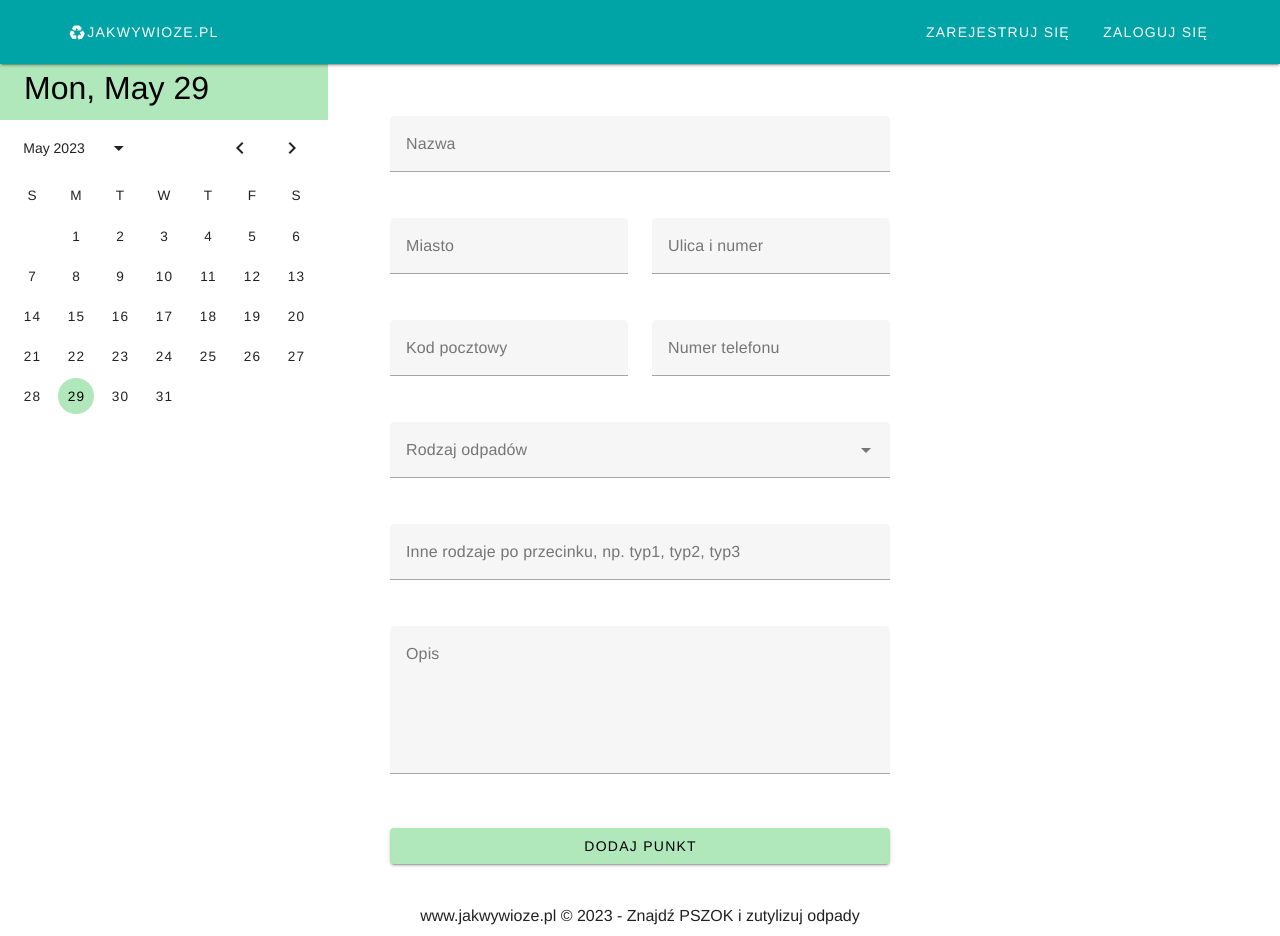
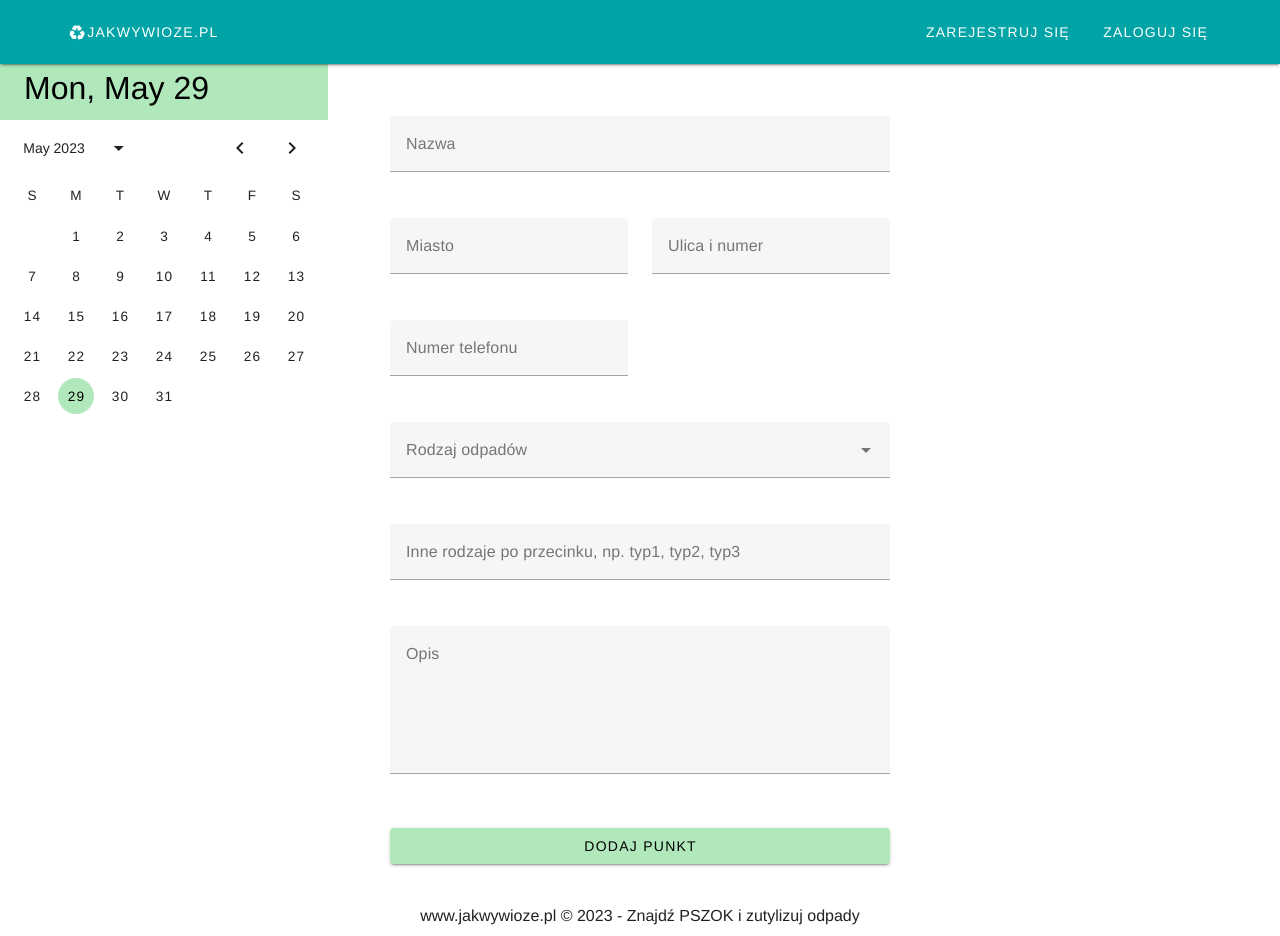
Before and after one commit to szymonbartanowicz/jakwywioze-frontend, a Vue app: page /add-dynamic-point in a window 1280 px wide. Built offline with nearby package versions, Linux system fonts and the light colour scheme; no server answers; what v-calendar would draw is missing.

Commit message:
[JAK-199]

```diff
--- a/src/store/PointsStore.ts
+++ b/src/store/PointsStore.ts
@@ -61,6 +61,7 @@ export const usePointsStore = defineStore('points', () => {
     const showAddedPointAlert = ref(false)
     const disableSetRouteBtn = ref(false)
     const disableAddDynamicPointBtn = ref(false)
+    const addDynamicPointError = ref('')
     async function getPoints() {
         filters.disableSearchBtn = true
         isLoading.value = true
@@ -237,11 +238,11 @@ export const usePointsStore = defineStore('points', () => {
         }
         try {
             disableAddDynamicPointBtn.value = true
+            addDynamicPointError.value = ''
             const response = await axios.post("/points", {
                 name: dynamicPointName.value,
                 city: dynamicPointCity.value,
                 street: dynamicPointStreet.value,
-                zipcode: dynamicPointZipcode.value,
                 phoneNumber: dynamicPointPhone.value,
                 wasteTypes: dynamicPointWasteTypes.value,
                 dynamicPointInfo: {
@@ -257,7 +258,7 @@ export const usePointsStore = defineStore('points', () => {
                 await router.push({name: 'home'})
             }
         } catch (error) {
-            //
+            addDynamicPointError.value = 'Nie udało się znaleźć lokalizacji, wpisz poprawne dane'
         }
         disableAddDynamicPointBtn.value = false
     }
@@ -278,6 +279,7 @@ export const usePointsStore = defineStore('points', () => {
         initLoad,
         comments,
         comment,
+        addDynamicPointError,
         dynamicPointName,
         dynamicPointCity,
         dynamicPointStreet,
--- a/src/views/AddDynamicPoint.vue
+++ b/src/views/AddDynamicPoint.vue
@@ -1,6 +1,7 @@
 <template>
   <v-container>
     <v-sheet max-width="500" class="mx-auto mb-6">
+      <v-alert v-show="points.addDynamicPointError" color="error" variant="text">{{ points.addDynamicPointError }}</v-alert>
       <v-form @submit.prevent="points.addDynamicPoint($event)">
         <v-row>
           <v-col cols="12">
@@ -12,9 +13,9 @@
           <v-col cols="12" sm="6">
             <v-text-field :rules="streetRules" v-model="points.dynamicPointStreet" label="Ulica i numer"></v-text-field>
           </v-col>
-          <v-col cols="12" sm="6">
-            <v-text-field :rules="zipcodeRules" v-model="points.dynamicPointZipcode" label="Kod pocztowy"></v-text-field>
-          </v-col>
+<!--          <v-col cols="12" sm="6">-->
+<!--            <v-text-field :rules="zipcodeRules" v-model="points.dynamicPointZipcode" label="Kod pocztowy"></v-text-field>-->
+<!--          </v-col>-->
           <v-col cols="12" sm="6">
             <v-text-field :rules="phoneRules" v-model="points.dynamicPointPhone" label="Numer telefonu"></v-text-field>
           </v-col>
@@ -88,11 +89,11 @@ const cityRules = [
 const streetRules = [
     (v: string) => !!v || 'Pole ulica i numer jest wymagane',
 ]
-const zipcodeRegex = /^[0-9]{2}-[0-9]{3}$/
-const zipcodeRules = [
-    (v: string) => !!v || 'Pole kod pocztowy jest wymagane',
-    (v: string) => zipcodeRegex.test(v) || 'Nieprawidłowy format kodu pocztowego',
-]
+// const zipcodeRegex = /^[0-9]{2}-[0-9]{3}$/
+// const zipcodeRules = [
+//     (v: string) => !!v || 'Pole kod pocztowy jest wymagane',
+//     (v: string) => zipcodeRegex.test(v) || 'Nieprawidłowy format kodu pocztowego',
+// ]
 const phoneRegex = /^(\+48)?\d{9}$/
 const phoneRules = [
     (v: string) => !!v || 'Pole numer telefonu jest wymagane',
```
